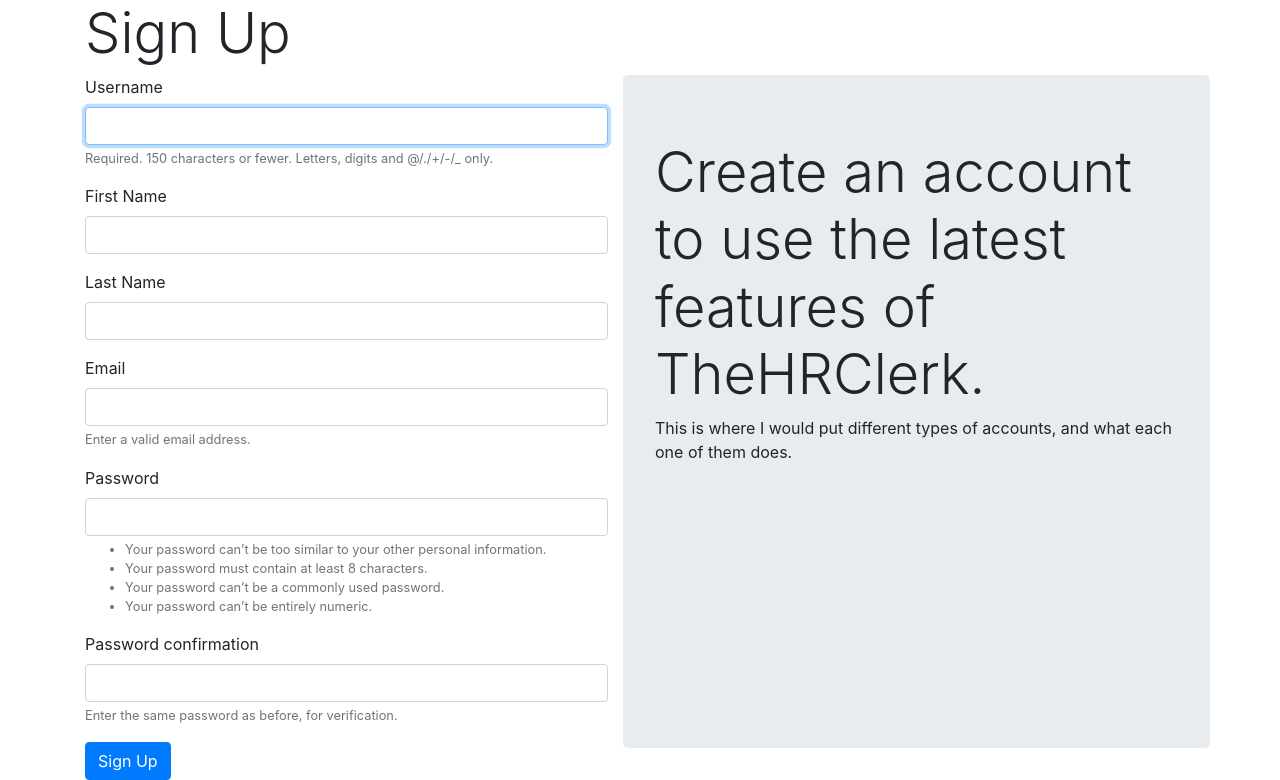
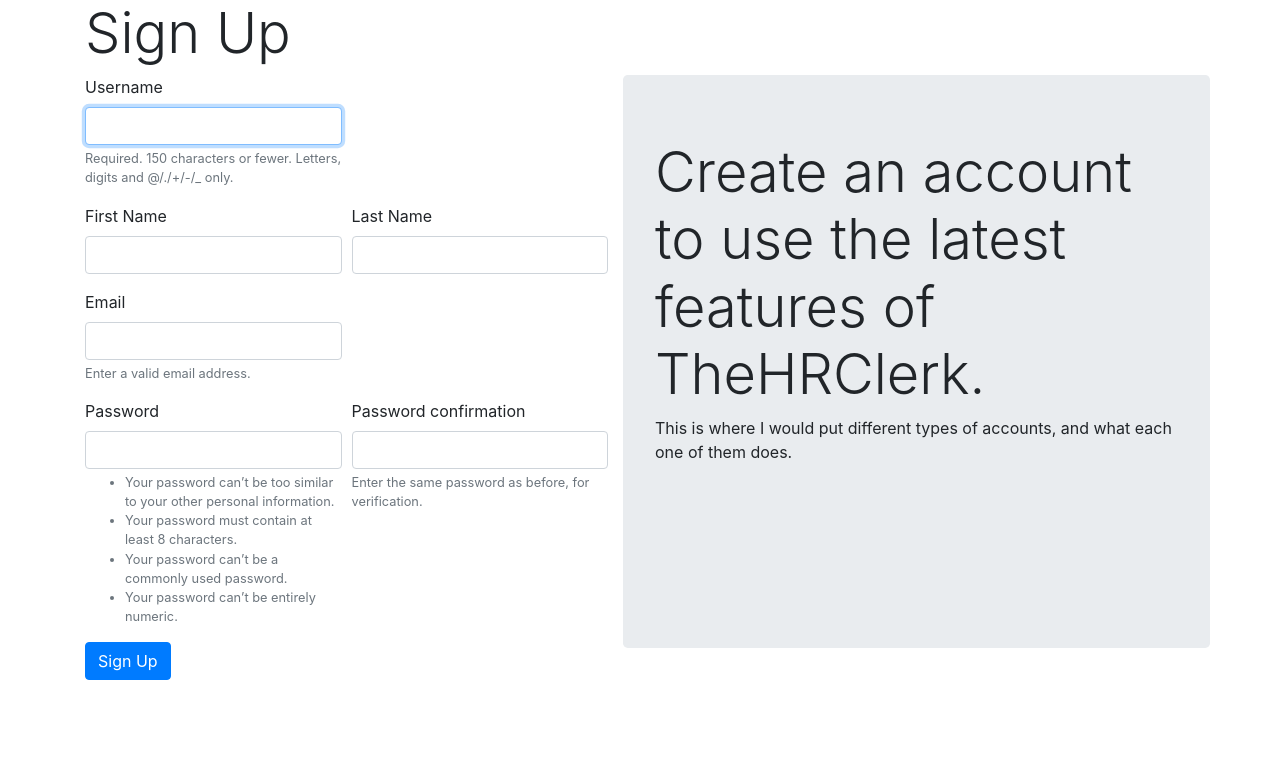
Before and after one commit to jerryarciaga/TheHRClerk, a Django app: page /accounts/signup/ in a window 1280 px wide. Shown: the part 56-836 px from the top of the page. After the commit the page ends 736 px from the top, so only its background shows below. Run offline with Django 3.2, Linux system fonts and the light colour scheme; some libraries are stand-ins or nearby versions.

Commit message:
Unpacked form fields to allow flexibility

```diff
--- a/templates/accounts/signup.html
+++ b/templates/accounts/signup.html
@@ -10,9 +10,32 @@
     <div class="col-sm">
         <form method="post">
             {% csrf_token %}
-            {% for field in form %}
-            <div class="form-group">{{ field|as_crispy_field }}</div>
-            {% endfor %}
+            <div class="form-row">
+                <div class="form-group col-md-6 mb-0">
+                    {{ form.username|as_crispy_field }}
+                </div>
+            </div>
+            <div class="form-row">
+                <div class="form-group col-md-6 mb-0">
+                    {{ form.first_name|as_crispy_field }}
+                </div>
+                <div class="form-group col-md-6 mb-0">
+                    {{ form.last_name|as_crispy_field }}
+                </div>
+            </div>
+            <div class="form-row">
+                <div class="form-group col-md-6 mb-0">
+                    {{ form.email|as_crispy_field }}
+                </div>
+            </div>
+            <div class="form-row">
+                <div class="form-group col-md-6 mb-0">
+                    {{ form.password1|as_crispy_field }}
+                </div>
+                <div class="form-group col-md-6 mb-0">
+                    {{ form.password2|as_crispy_field }}
+                </div>
+            </div>
             <button type="submit" class="btn btn-primary">Sign Up</button>
         </form>
     </div>
```
Also changed, not shown: templates/accounts/login.html (+5 -7 lines).
